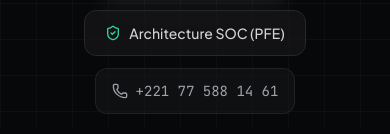
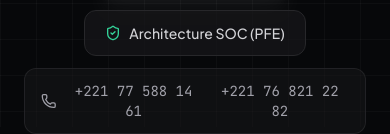
Before and after one commit to BKT1-hack/Mon-portfolio-, a plain HTML site: page index.html in a window 390 px wide. Shown: the part 717-851 px from the top of the page. Drawn offline with nearby package versions, Linux system fonts and the light colour scheme.

Commit message:
Update button to copy multiple phone numbers

```diff
--- a/index.html
+++ b/index.html
@@ -184,9 +184,10 @@
             <i data-lucide="shield-check" class="w-4 h-4 text-emerald-400"></i>
             <span>Architecture SOC (PFE)</span>
           </a>
-          <button onclick="copyToClipboard('+221 77 588 14 61', 'Numéro copié : +221 77 588 14 61')" class="px-4 py-3 rounded-xl border border-zinc-800/80 bg-zinc-900/50 hover:border-zinc-700 text-zinc-400 hover:text-zinc-200 text-sm transition flex items-center gap-2 font-mono">
+          <button onclick="copyToClipboard('+221 77 588 14 61', '+221 76 821 22 82', 'Numéro copié')" class="px-4 py-3 rounded-xl border border-zinc-800/80 bg-zinc-900/50 hover:border-zinc-700 text-zinc-400 hover:text-zinc-200 text-sm transition flex items-center gap-2 font-mono">
             <i data-lucide="phone" class="w-4 h-4"></i>
             <span>+221 77 588 14 61</span>
+            <span>+221 76 821 22 82</span>
           </button>
         </div>
 
```
